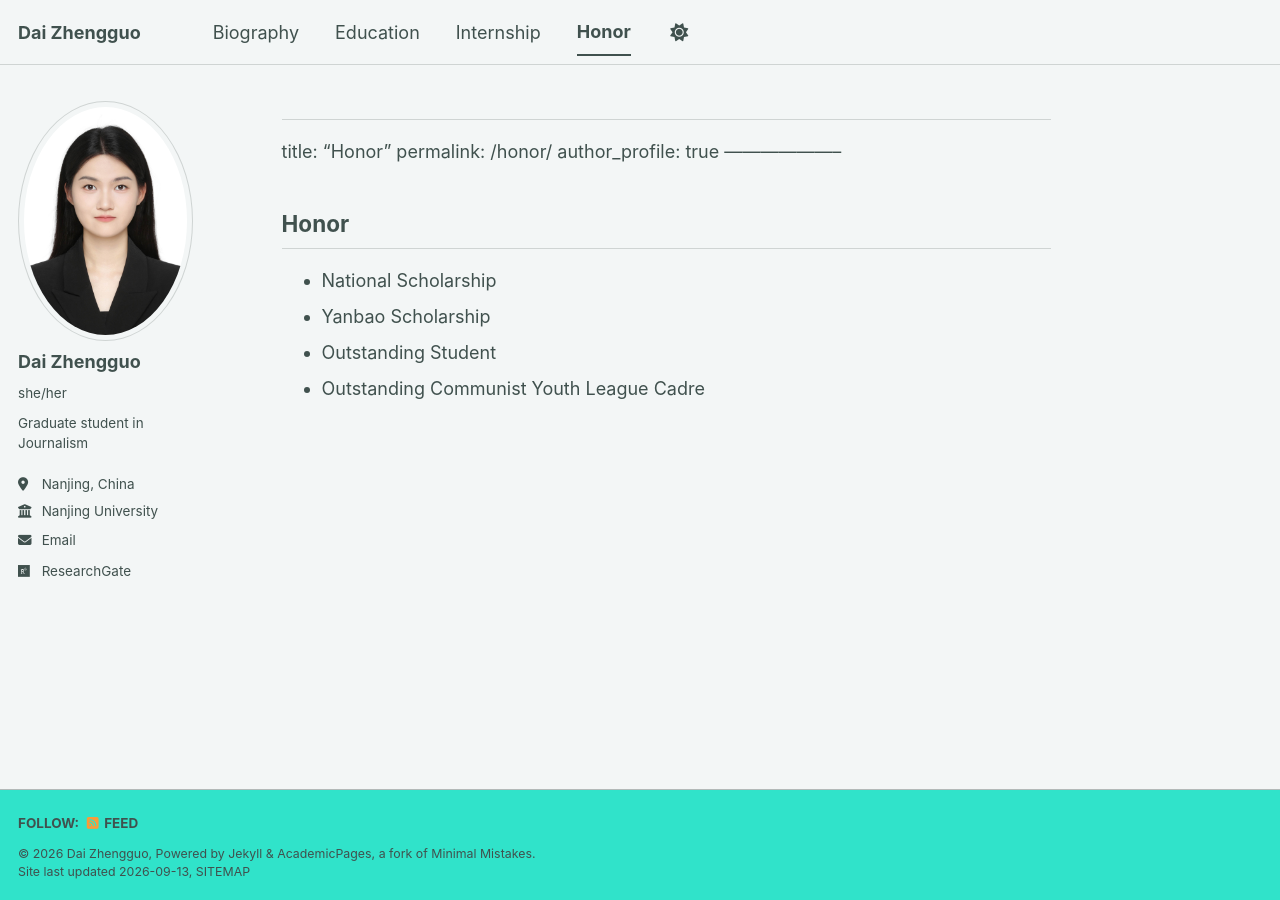
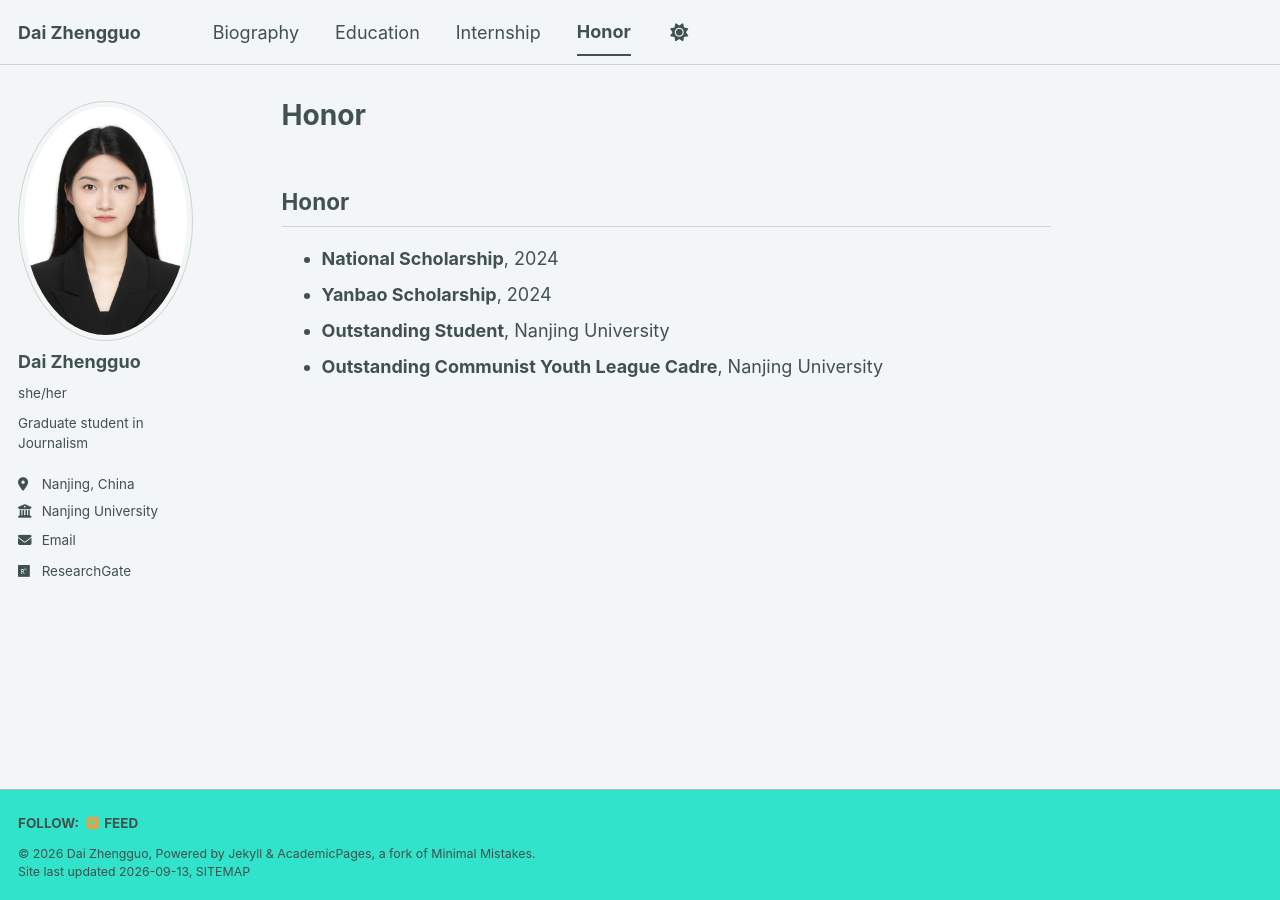
Before and after one commit to ffszsxy/ffszsxy.github.io, a Jekyll site: the page built from _pages/honor.md, in a window 1280 px wide. Built offline with Jekyll 4.4.1, drawn with Linux system fonts in a browser that asks for light colours; a style sheet for code colours, icons or effects is not loaded; our own code applies the rules of GitHub Pages for plain Markdown files.

Commit message:
Update honor.md

```diff
--- a/_pages/honor.md
+++ b/_pages/honor.md
@@ -1,13 +1,11 @@
 ---
-
-title: "Honor"
 permalink: /honor/
 author_profile: true
---------------------
+---
 
 ## Honor
 
-* National Scholarship
-* Yanbao Scholarship
-* Outstanding Student
-* Outstanding Communist Youth League Cadre
+- **National Scholarship**, 2024
+- **Yanbao Scholarship**, 2024
+- **Outstanding Student**, Nanjing University
+- **Outstanding Communist Youth League Cadre**, Nanjing University
```
